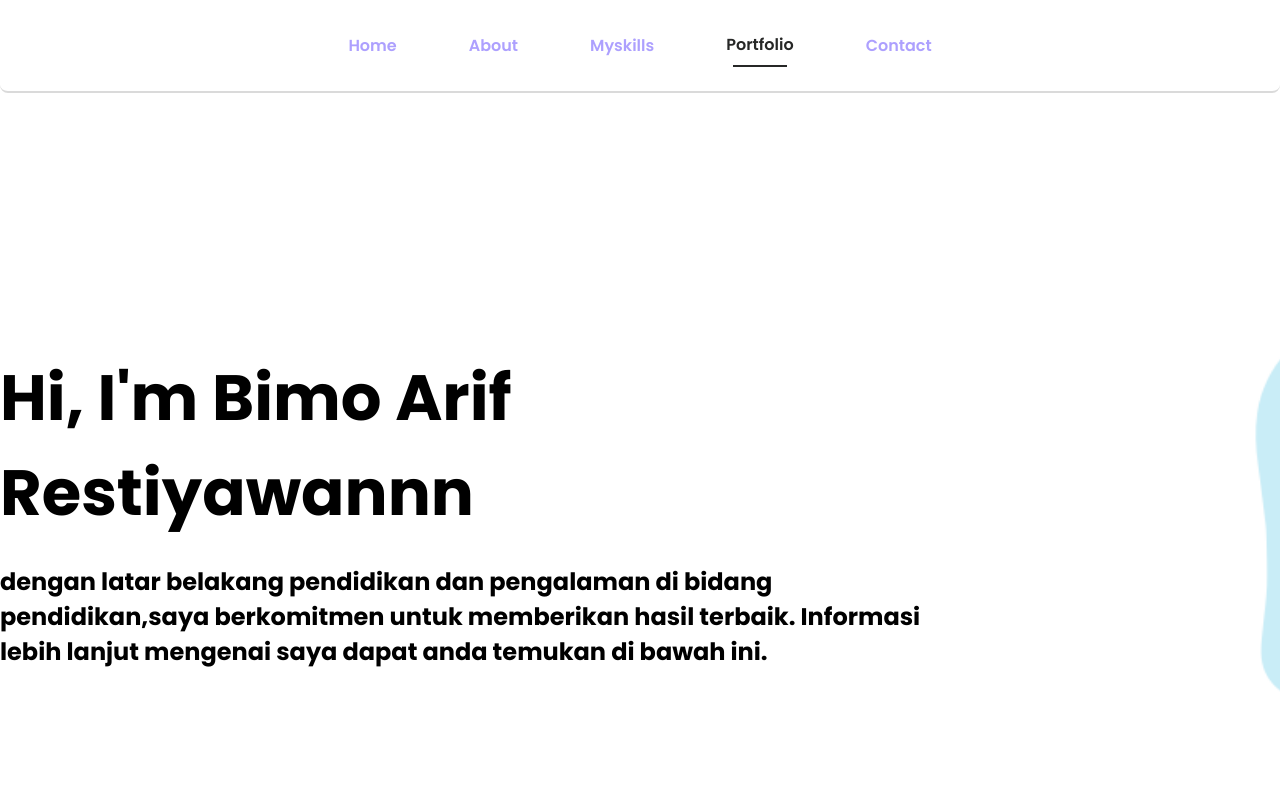
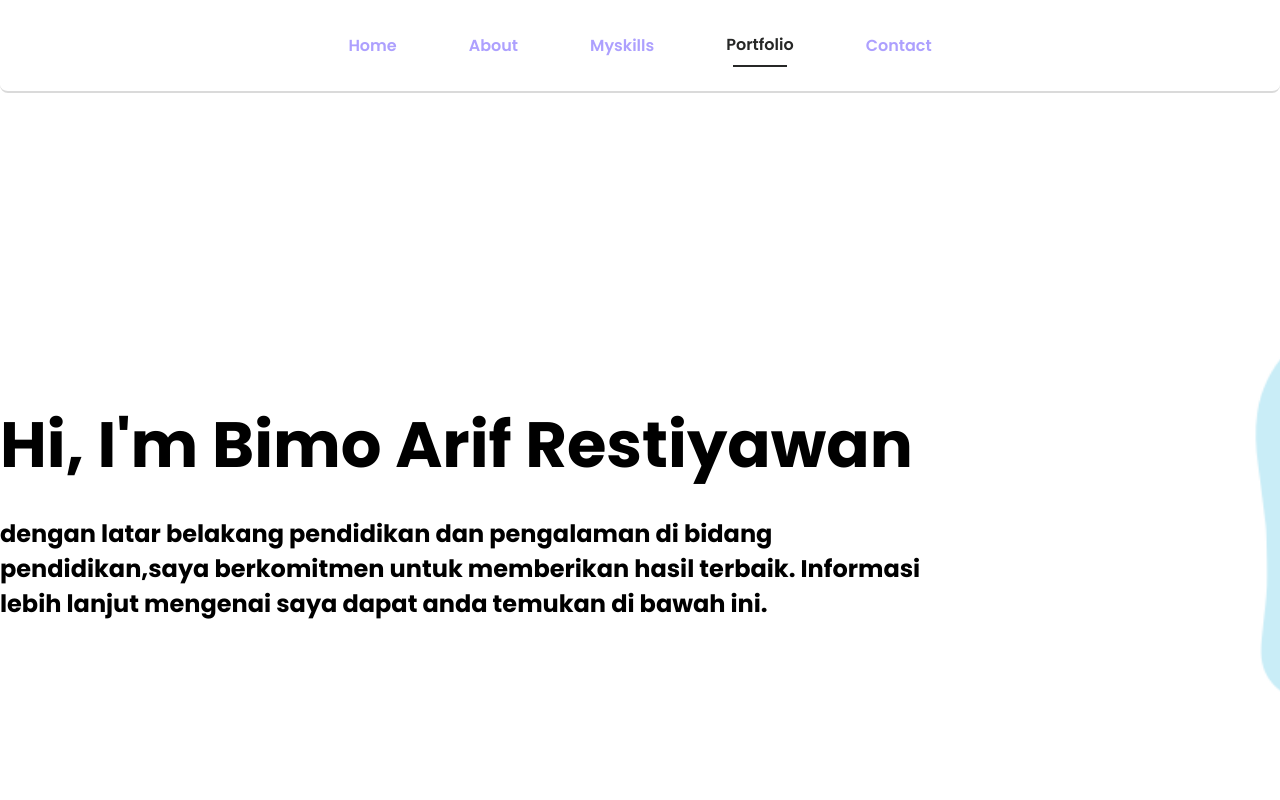
Before and after one commit to Bimbim3/bimbim-portofolio, a plain HTML site: page index.html in a window 1280 px wide. Shown: the top 800 px of the page. Drawn offline with Linux system fonts and the light colour scheme.

Commit message:
Update index.html

```diff
--- a/index.html
+++ b/index.html
@@ -30,7 +30,7 @@
 
     <section id="home">
       <div class="home-desc reveal fade-left">
-        <h1 class="home-title">Hi, I'm Bimo Arif Restiyawannn</h4>
+        <h1 class="home-title">Hi, I'm Bimo Arif Restiyawan</h4>
         <h1 class="home-job"></h1>
         <h2 class="home-text">
           dengan latar belakang pendidikan dan pengalaman di bidang pendidikan,saya berkomitmen untuk memberikan
```
